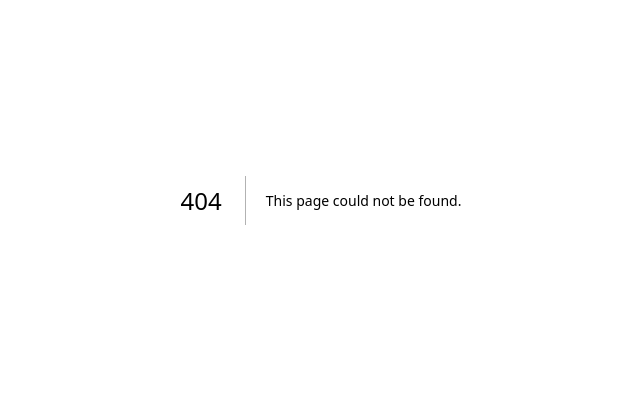
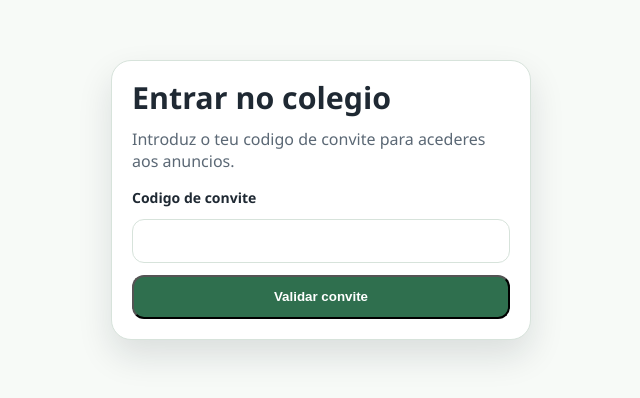
Before and after one commit to fabiocostagomes/uniformes, a Next.js app: page /invite in a window 1280 px wide. Before the commit this address had no page. Shown: the part 200-598 px from the top of the page, without its empty margins (319-959 px from the left). Built offline with nearby package versions, Linux system fonts and the light colour scheme.

Commit message:
feat: add invite-code onboarding for first school

```diff
--- /dev/null
+++ b/app/actions/redeem-invite.ts
@@ -0,0 +1,124 @@
+'use server';
+
+type InviteRecord = {
+  id: string;
+  schoolId: string;
+  code: string;
+  isActive: boolean;
+  expiresAt: string | null;
+};
+
+export type InviteRepo = {
+  findInviteByCode: (code: string) => Promise<InviteRecord | null>;
+  hasMembership: (profileId: string, schoolId: string) => Promise<boolean>;
+  createMembership: (profileId: string, schoolId: string) => Promise<void>;
+  markInviteUsed: (inviteId: string, profileId: string) => Promise<void>;
+};
+
+export type RateLimiter = {
+  allow: (key: string, limit: number, windowMs: number) => Promise<boolean>;
+};
+
+type RedeemInviteInput = {
+  code: string;
+  profileId: string;
+  ip?: string;
+};
+
+type RedeemInviteResult =
+  | { ok: true; schoolId: string }
+  | { ok: false; error: 'invalid_code' | 'rate_limited' | 'expired_code' };
+
+const MAX_ATTEMPTS = 5;
+const WINDOW_MS = 15 * 60 * 1000;
+
+function isExpired(expiresAt: string | null): boolean {
+  if (!expiresAt) return false;
+  return Date.parse(expiresAt) <= Date.now();
+}
+
+function normalizeCode(raw: string): string {
+  return raw.trim().toUpperCase();
+}
+
+function buildRateLimitKey(input: RedeemInviteInput): string {
+  const source = input.ip?.trim() || input.profileId;
+  return `redeem-invite:${source}`;
+}
+
+export async function redeemInvite(
+  input: RedeemInviteInput,
+  deps: { repo: InviteRepo; rateLimiter: RateLimiter },
+): Promise<RedeemInviteResult> {
+  const allowed = await deps.rateLimiter.allow(
+    buildRateLimitKey(input),
+    MAX_ATTEMPTS,
+    WINDOW_MS,
+  );
+
+  if (!allowed) {
+    return { ok: false, error: 'rate_limited' };
+  }
+
+  const code = normalizeCode(input.code);
+  const invite = await deps.repo.findInviteByCode(code);
+
+  if (!invite || !invite.isActive) {
+    return { ok: false, error: 'invalid_code' };
+  }
+
+  if (isExpired(invite.expiresAt)) {
+    return { ok: false, error: 'expired_code' };
+  }
+
+  const alreadyMember = await deps.repo.hasMembership(
+    input.profileId,
+    invite.schoolId,
+  );
+
+  if (!alreadyMember) {
+    await deps.repo.createMembership(input.profileId, invite.schoolId);
+  }
+
+  await deps.repo.markInviteUsed(invite.id, input.profileId);
+
+  return { ok: true, schoolId: invite.schoolId };
+}
+
+const noopRepo: InviteRepo = {
+  findInviteByCode: async () => null,
+  hasMembership: async () => false,
+  createMembership: async () => undefined,
+  markInviteUsed: async () => undefined,
+};
+
+const memoryAttempts = new Map<string, { count: number; expiresAt: number }>();
+
+const memoryRateLimiter: RateLimiter = {
+  allow: async (key, limit, windowMs) => {
+    const now = Date.now();
+    const current = memoryAttempts.get(key);
+
+    if (!current || current.expiresAt <= now) {
+      memoryAttempts.set(key, { count: 1, expiresAt: now + windowMs });
+      return true;
+    }
+
+    if (current.count >= limit) return false;
+
+    current.count += 1;
+    memoryAttempts.set(key, current);
+    return true;
+  },
+};
+
+export async function redeemInviteAction(formData: FormData) {
+  const code = String(formData.get('code') ?? '');
+  const profileId = String(formData.get('profileId') ?? 'anonymous');
+  const ip = String(formData.get('ip') ?? '');
+
+  return redeemInvite(
+    { code, profileId, ip },
+    { repo: noopRepo, rateLimiter: memoryRateLimiter },
+  );
+}
--- a/app/globals.css
+++ b/app/globals.css
@@ -71,3 +71,21 @@ body {
 .cta:hover {
   background: var(--color-brand-strong);
 }
+
+.form-stack {
+  display: grid;
+  gap: var(--space-2);
+}
+
+.form-stack label {
+  font-size: var(--font-size-caption);
+  font-weight: var(--font-weight-medium);
+}
+
+.form-stack input {
+  min-height: 2.75rem;
+  border: 1px solid var(--color-border);
+  border-radius: var(--radius-sm);
+  padding: 0 var(--space-2);
+  font: inherit;
+}
--- /dev/null
+++ b/app/invite/page.tsx
@@ -0,0 +1,30 @@
+import React from 'react';
+
+import { redeemInviteAction } from '../actions/redeem-invite';
+
+export default function InvitePage() {
+  return (
+    <main className="page">
+      <section className="card" aria-label="Convite">
+        <h1 className="title">Entrar no colegio</h1>
+        <p className="lead">
+          Introduz o teu codigo de convite para acederes aos anuncios.
+        </p>
+        <form action={redeemInviteAction} className="form-stack">
+          <label htmlFor="invite-code">Codigo de convite</label>
+          <input
+            id="invite-code"
+            name="code"
+            type="text"
+            autoComplete="off"
+            required
+          />
+          <input type="hidden" name="profileId" value="anonymous" />
+          <button className="cta" type="submit">
+            Validar convite
+          </button>
+        </form>
+      </section>
+    </main>
+  );
+}
```
Also changed, not shown: 1 other file (tests, documents, lock files or other folders).
